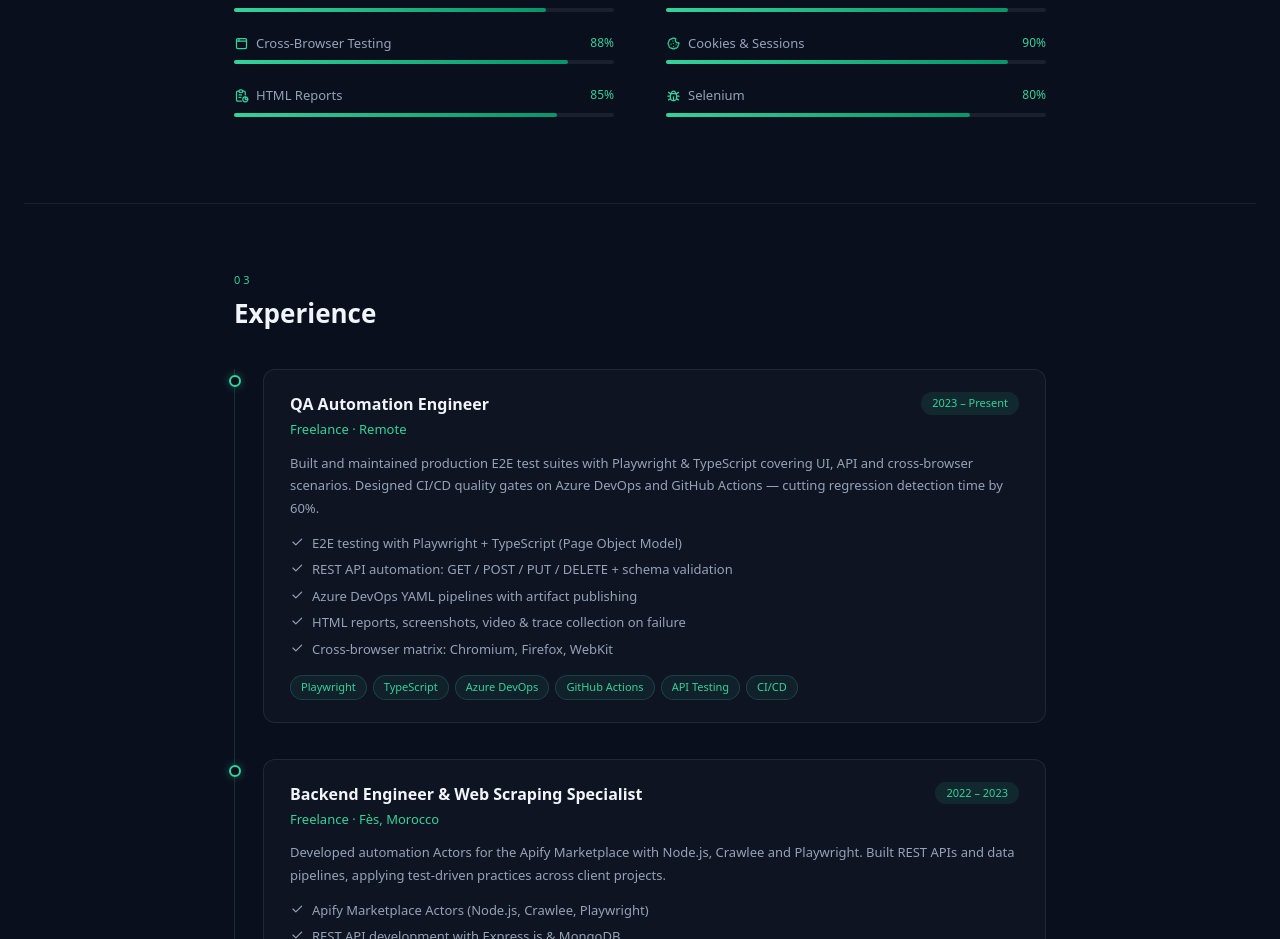
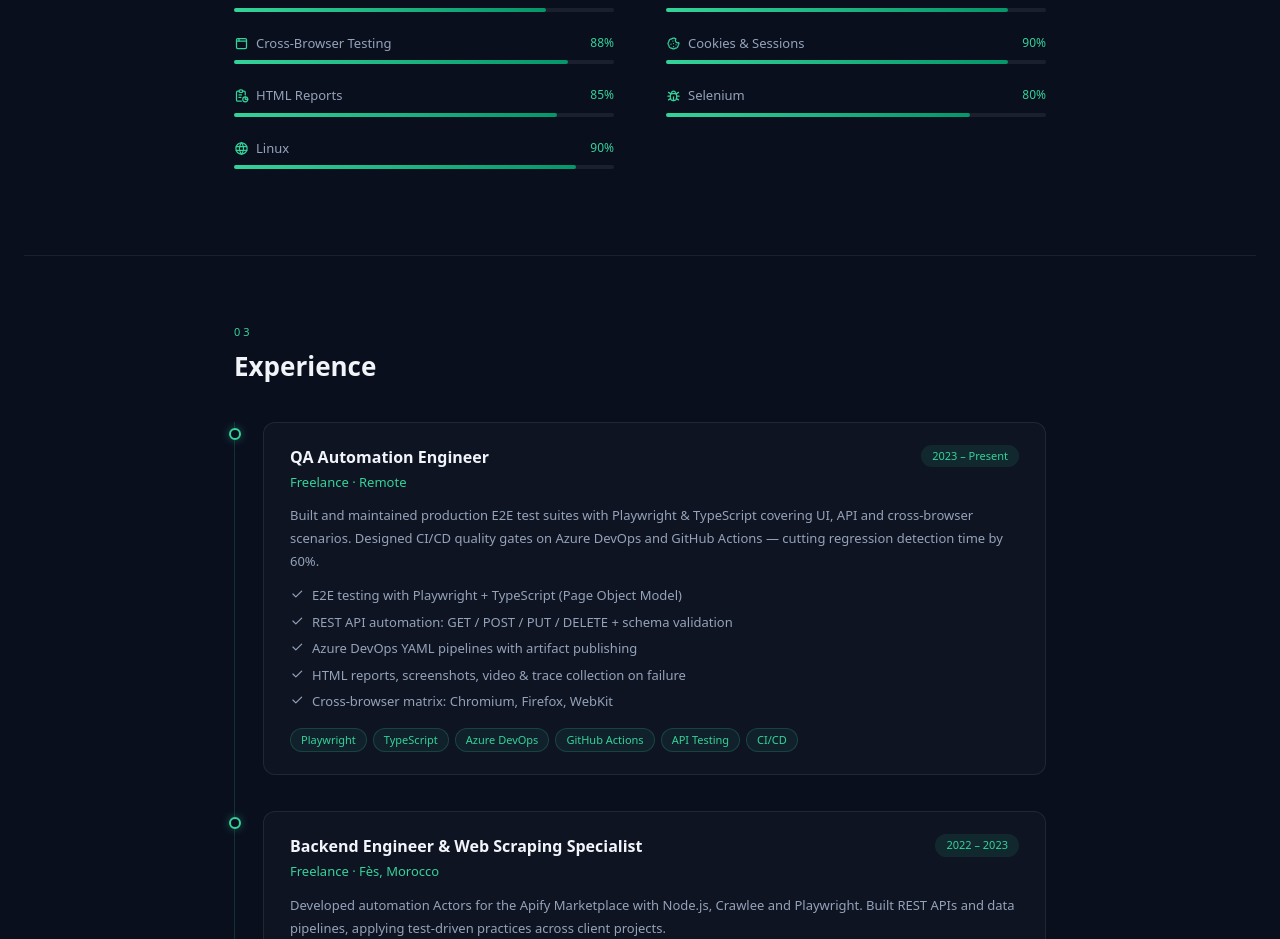
Before and after one commit to Moufidzakaria/zakaria-portofolio-, a React (Vite) app: page / in a window 1280 px wide. Shown: the part 1320-2259 px from the top of the page. Built offline with nearby package versions, Linux system fonts and the light colour scheme; the HTML template or start-up script is replaced by a standard one.

Commit message:
Add Linux page to portfolio

```diff
--- a/src/App.jsx
+++ b/src/App.jsx
@@ -114,6 +114,7 @@ const SKILLS = [
   { label: "Cookies & Sessions", icon: <IconCookie size={15} />, level: 90 },
   { label: "HTML Reports", icon: <IconReport size={15} />, level: 85 },
   { label: "Selenium", icon: <IconBug size={15} />, level: 80 },
+    { label: "Linux", icon: <IconWorld size={15} />, level: 90 }
 ];
 
 const EXPERIENCES = [
```
